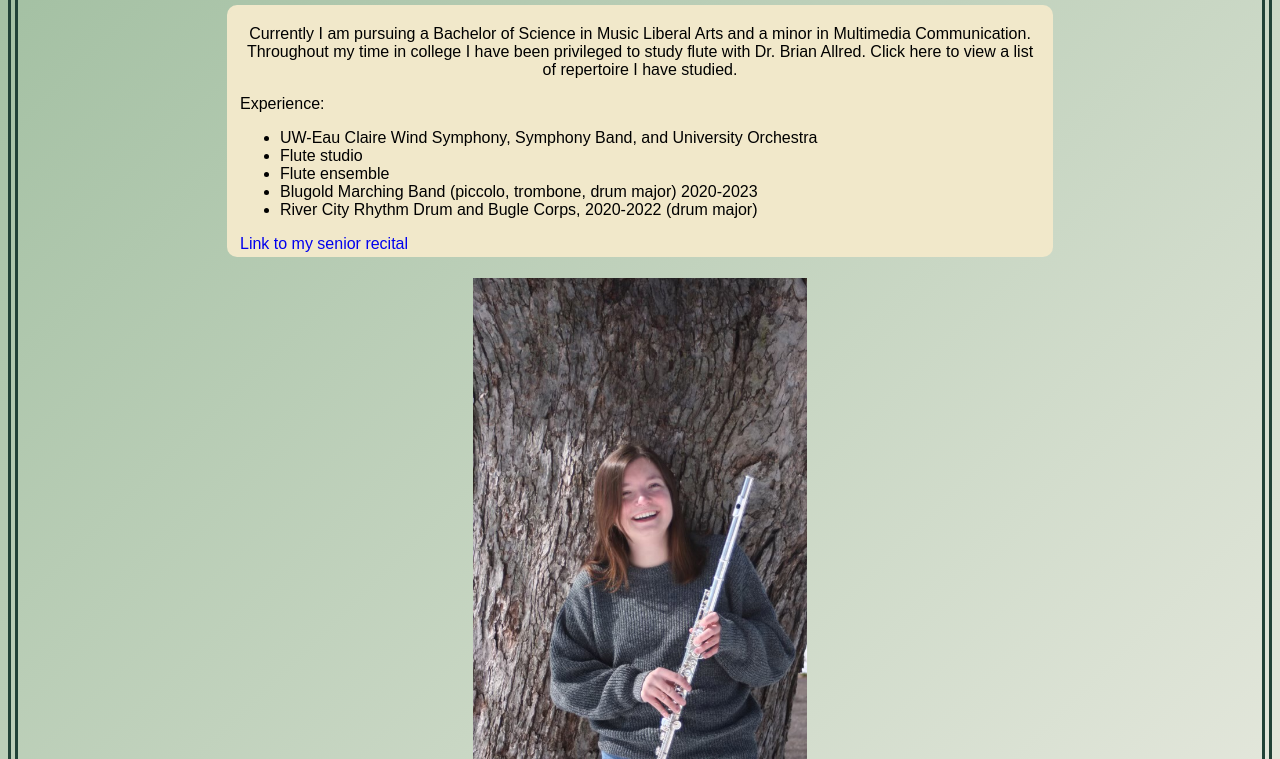
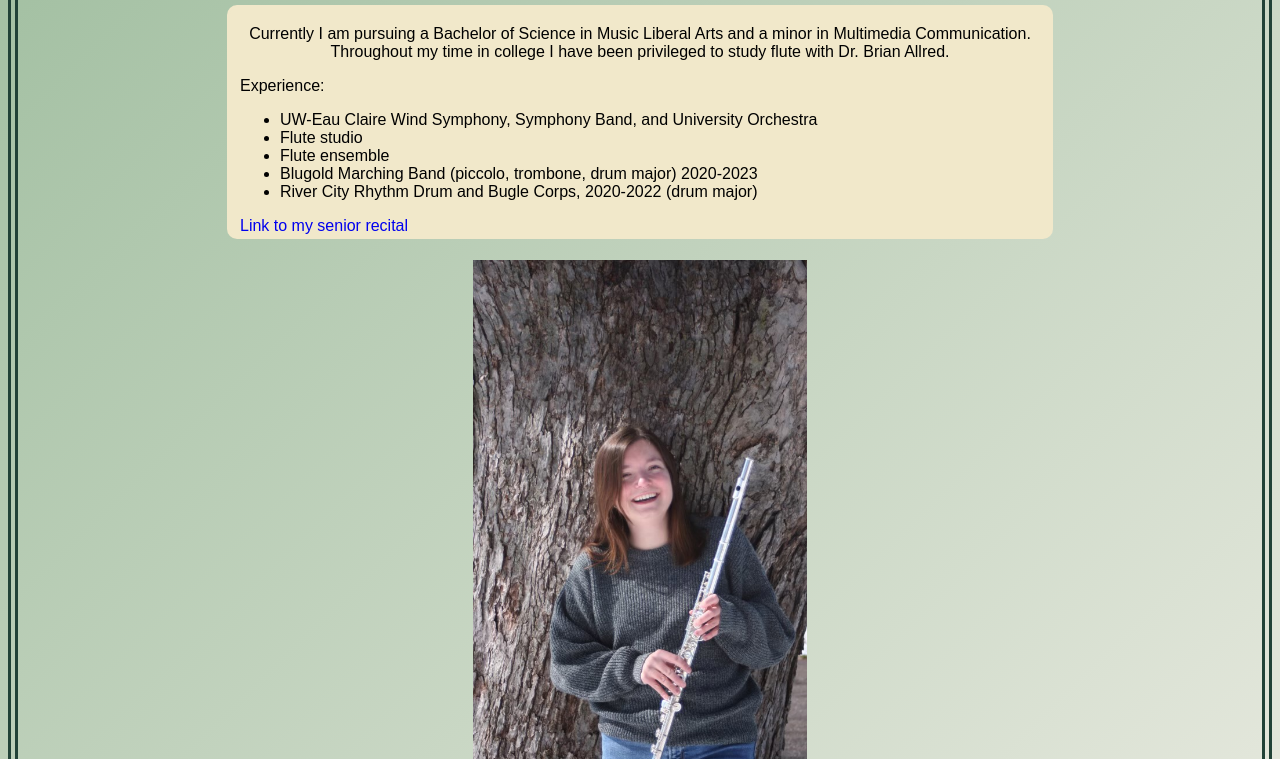
Before and after one commit to simartin81/portfolio, a plain HTML site: page music.html in a window 1280 px wide. Shown: the part 191-950 px from the top of the page. Drawn offline with Linux system fonts and the light colour scheme; a web font is replaced by a local one.

Commit message:
update music html

```diff
--- a/music.html
+++ b/music.html
@@ -28,7 +28,7 @@
 <main>
     <section class="music">
         <p>
-            Currently I am pursuing a Bachelor of Science in Music Liberal Arts and a minor in Multimedia Communication. Throughout my time in college I have been privileged to study flute with Dr. Brian Allred. Click here to view a list of repertoire I have studied.
+            Currently I am pursuing a Bachelor of Science in Music Liberal Arts and a minor in Multimedia Communication. Throughout my time in college I have been privileged to study flute with Dr. Brian Allred.
         </p>
         <p>
             Experience:
```
